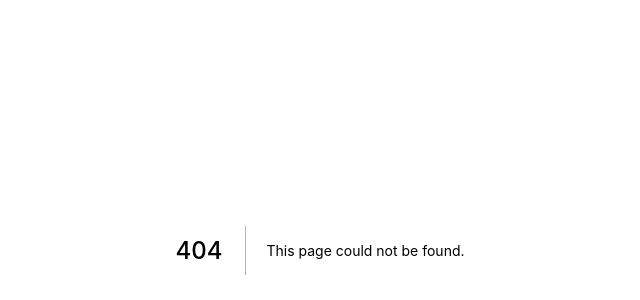
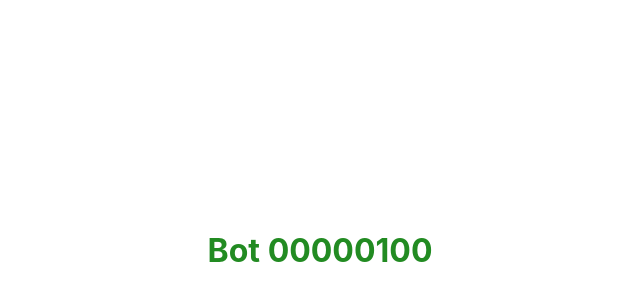
Before and after one commit to difuentes/recoders, a Next.js app: page /bot4 in a window 1280 px wide. Before the commit this address had no page. Shown: the part 150-450 px from the top of the page, without its empty margins (320-960 px from the left). Built offline with nearby package versions, Linux system fonts and the light colour scheme.

Commit message:
Agregado bot 4

```diff
--- /dev/null
+++ b/pages/bot4.js
@@ -0,0 +1,10 @@
+import Head from 'next/head'
+import styles from '../styles/Home.module.css'
+
+export default function Home() {
+  return (
+    <div className={styles.container}>
+      <h1>Bot 00000100</h1>
+    </div>
+  )
+}
```
